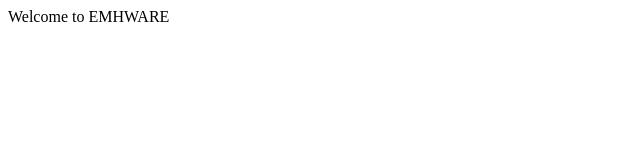
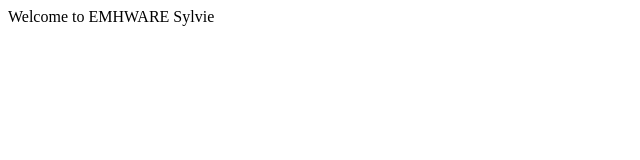
Before and after one commit to dgilmouremh/testrepository, a plain HTML site: page index.html in a window 1280 px wide. Shown: the full height of the page, 0-640 px from the left. Drawn offline with Linux system fonts and the light colour scheme.

Commit message:
I edited the name

```diff
--- a/index.html
+++ b/index.html
@@ -1,4 +1,4 @@
 <html>
    <head></head>
-   <body>Welcome to EMHWARE</body>
+   <body>Welcome to EMHWARE Sylvie</body>
 </html>
```
